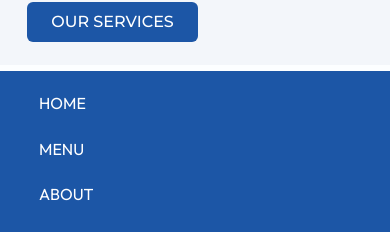
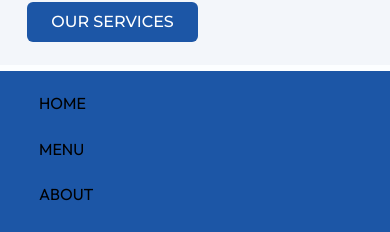
Before and after one commit to msclal/below-zero, a Next.js app: page / in a window 390 px wide. Both pictures are taken after a click on the element 344 px from the left and 39 px from the top of the page. Shown: the part 604-836 px from the top of the page. Built offline with nearby package versions, Linux system fonts and the light colour scheme.

Commit message:
linked navbar on mobile

```diff
--- a/src/components/NavBar.jsx
+++ b/src/components/NavBar.jsx
@@ -91,11 +91,30 @@ const NavBar = () => {
             <div className="sm:hidden w-full absolute z-10 top-[80%] ">
               <div>
                 <div className="bg-primary text-white flex font-outfit flex-col justify-left items-left space-y-[7%] w-full px-[10%] py-[5%]">
-                  <p>HOME</p>
-                  <p>MENU</p>
-                  <p>ABOUT</p>
-                  <p>SERVICES</p>
-                  <p>CONTACT</p>
+                  <Link href="/" className="text-black w-full no-underline">
+                    HOME
+                  </Link>
+                  <Link href="/menu" className="text-black w-full no-underline">
+                    MENU
+                  </Link>
+                  <Link
+                    href="/about"
+                    className="text-black w-full no-underline"
+                  >
+                    ABOUT
+                  </Link>
+                  <Link
+                    href="/services"
+                    className="text-black w-full no-underline"
+                  >
+                    SERVICES
+                  </Link>
+                  <Link
+                    href="/contact"
+                    className="text-black w-full no-underline"
+                  >
+                    CONTACT
+                  </Link>
                 </div>
               </div>
             </div>
```
